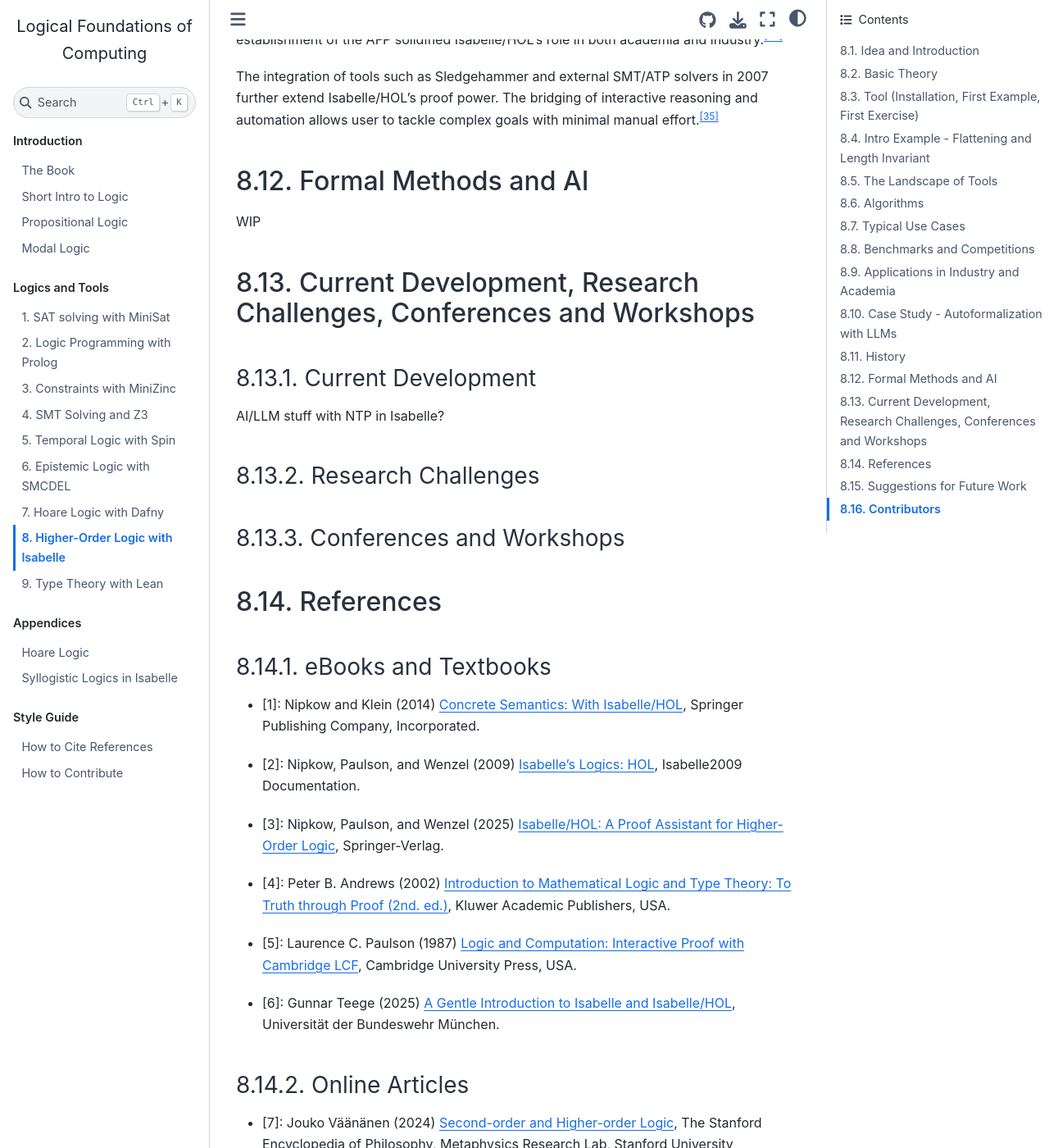
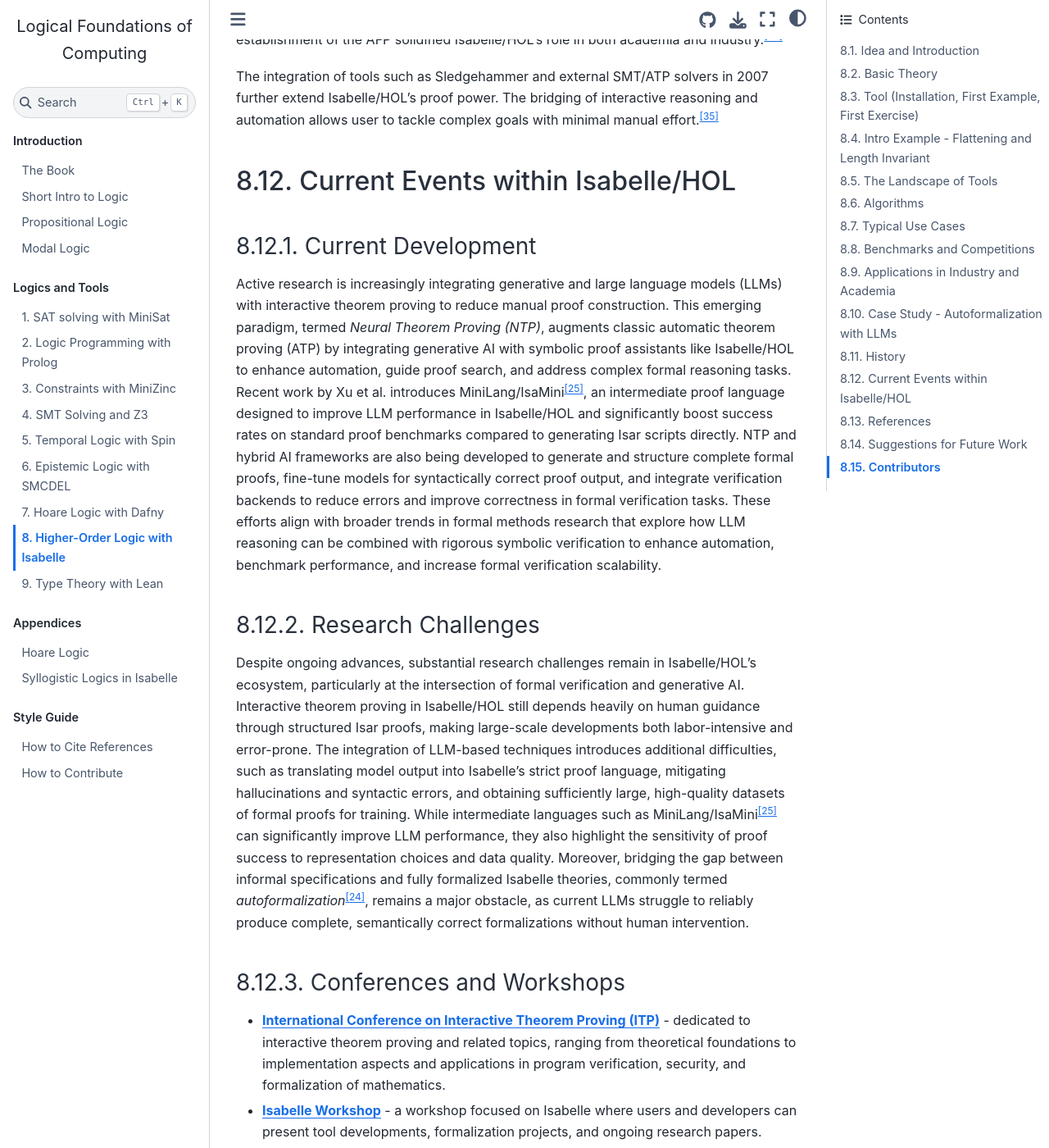
Before and after one commit to LEAP-at-Chapman/CPSC-510-Logical-Foundations-of-Computing, a Jupyter Book: the page built from content/10-higher-order-logic.md, in a window 1280 px wide and 1400 px high, scrolled down 13144 px. Shown: the whole window at 82% size. Built offline with Jupyter Book 1.0.4 settings and Sphinx 7.4.7 and the Sphinx Book theme 1.1.4, drawn with Linux system fonts in a browser that asks for light colours; some of the changed text lies outside the part shown.

Commit message:
8.12 and removed Formal AI Section

```diff
--- a/content/10-higher-order-logic.md
+++ b/content/10-higher-order-logic.md
@@ -381,6 +381,7 @@ Xu et al. present MiniLang/IsaMini, a streamlined proof language for Isabelle/HO
 
 Wu et al.<sup><a href="#Wu_LLM_Autoformat">[24]</a></sup> show that large language models are particularly effective at performing autoformalization, which is the process of automatically translating natural language mathematics into formal specifications and proofs. Specifically, they note that 25.3% of mathematical competition problems were translated *perfectly* to formal Isabelle/HOL statements. In addition, by using these autoformalized statements to fine-tune an existing neural theorem prover, they managed to improve achieve a 35.2% proof rate on Mini2F2, compared to a baseline proof rate of 29.6%.
 
+
 ## Case Study - Autoformalization with LLMs
 
 WIP
@@ -413,18 +414,30 @@ The creation of the Archive of Formal Proofs (AFP) in 2004 established a large,
 The integration of tools such as Sledgehammer and external SMT/ATP solvers in 2007 further extend Isabelle/HOL's proof power. The bridging of interactive reasoning and automation allows user to tackle complex goals with minimal manual effort.<sup><a href="#Isabelle_Sledgehammer">[35]</a></sup>
 
 
-## Formal Methods and AI
-WIP
+<!-- ## Formal Methods and AI
 
-## Current Development, Research Challenges, Conferences and Workshops
+Not sure if this section is necessary since there are already sections that deal with NTP, LLMs in formal verification, autoformalization, etc. -->
+
+## Current Events within Isabelle/HOL
 
 ### Current Development
 
-AI/LLM stuff with NTP in Isabelle?
+Active research is increasingly integrating generative and large language models (LLMs) with interactive theorem proving to reduce manual proof construction. This emerging paradigm, termed *Neural Theorem Proving (NTP)*, augments classic automatic theorem proving (ATP) by integrating generative AI with symbolic proof assistants like Isabelle/HOL to enhance automation, guide proof search, and address complex formal reasoning tasks. Recent work by Xu et al. introduces MiniLang/IsaMini<sup><a href="#Xu_IsaMini">[25]</a></sup>, an intermediate proof language designed to improve LLM performance in Isabelle/HOL and significantly boost success rates on standard proof benchmarks compared to generating Isar scripts directly. NTP and hybrid AI frameworks are also being developed to generate and structure complete formal proofs, fine-tune models for syntactically correct proof output, and integrate verification backends to reduce errors and improve correctness in formal verification tasks. These efforts align with broader trends in formal methods research that explore how LLM reasoning can be combined with rigorous symbolic verification to enhance automation, benchmark performance, and increase formal verification scalability.
 
 ### Research Challenges
 
+Despite ongoing advances, substantial research challenges remain in Isabelle/HOL’s ecosystem, particularly at the intersection of formal verification and generative AI. Interactive theorem proving in Isabelle/HOL still depends heavily on human guidance through structured Isar proofs, making large-scale developments both labor-intensive and error-prone. The integration of LLM-based techniques introduces additional difficulties, such as translating model output into Isabelle’s strict proof language, mitigating hallucinations and syntactic errors, and obtaining sufficiently large, high-quality datasets of formal proofs for training. While intermediate languages such as MiniLang/IsaMini<sup><a href="#Xu_IsaMini">[25]</a></sup> can significantly improve LLM performance, they also highlight the sensitivity of proof success to representation choices and data quality. Moreover, bridging the gap between informal specifications and fully formalized Isabelle theories, commonly termed *autoformalization*<sup><a href="#Wu_LLM_Autoformat">[24]</a></sup>, remains a major obstacle, as current LLMs struggle to reliably produce complete, semantically correct formalizations without human intervention.
+
 ### Conferences and Workshops
+
+- **[International Conference on Interactive Theorem Proving (ITP)](https://itp-conference.github.io/)** - dedicated to interactive theorem proving and related topics, ranging from theoretical foundations to implementation aspects and applications in program verification, security, and formalization of mathematics.
+
+- **[Isabelle Workshop](https://sketis.net/isabelle/isabelle-workshop-2026)** - a workshop focused on Isabelle where users and developers can present tool developments, formalization projects, and ongoing research papers.
+
+- **[International Joint Conference on Automated Reasoning (IJCAR)](https://ijcar.org//conferences)** - international conference covering automated and interactive reasoning which merges several leading conferences and events, such as the Conference on Automated Deduction (CADE), TABLEAUX, and FroCoS, into a single forum covering foundations, tools, and applications in automated reasoning.
+
+- **[Archive of Formal Proofs (AFP)](https://www.isa-afp.org/)** - while not an explicit conference, the AFP functions like a curated repository and journal for Isabelle/HOL proofs, hosting a large collection of mechanically checked proof libraries and scientific developments that are often associated with conference or journal publications.
+
 
 ## References
 
```
Also changed, not shown: other parts of content/10-higher-order-logic.md (+1 -1 lines).
